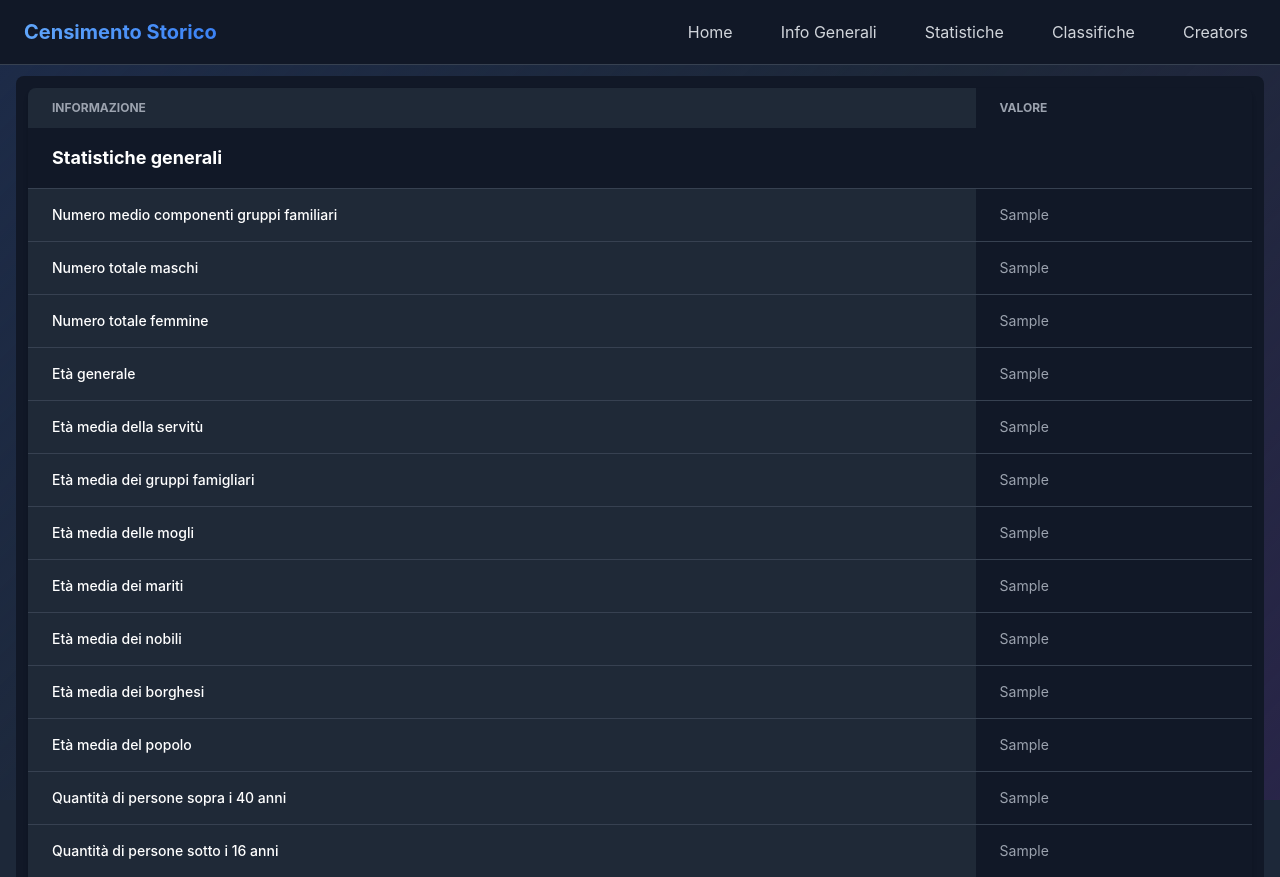
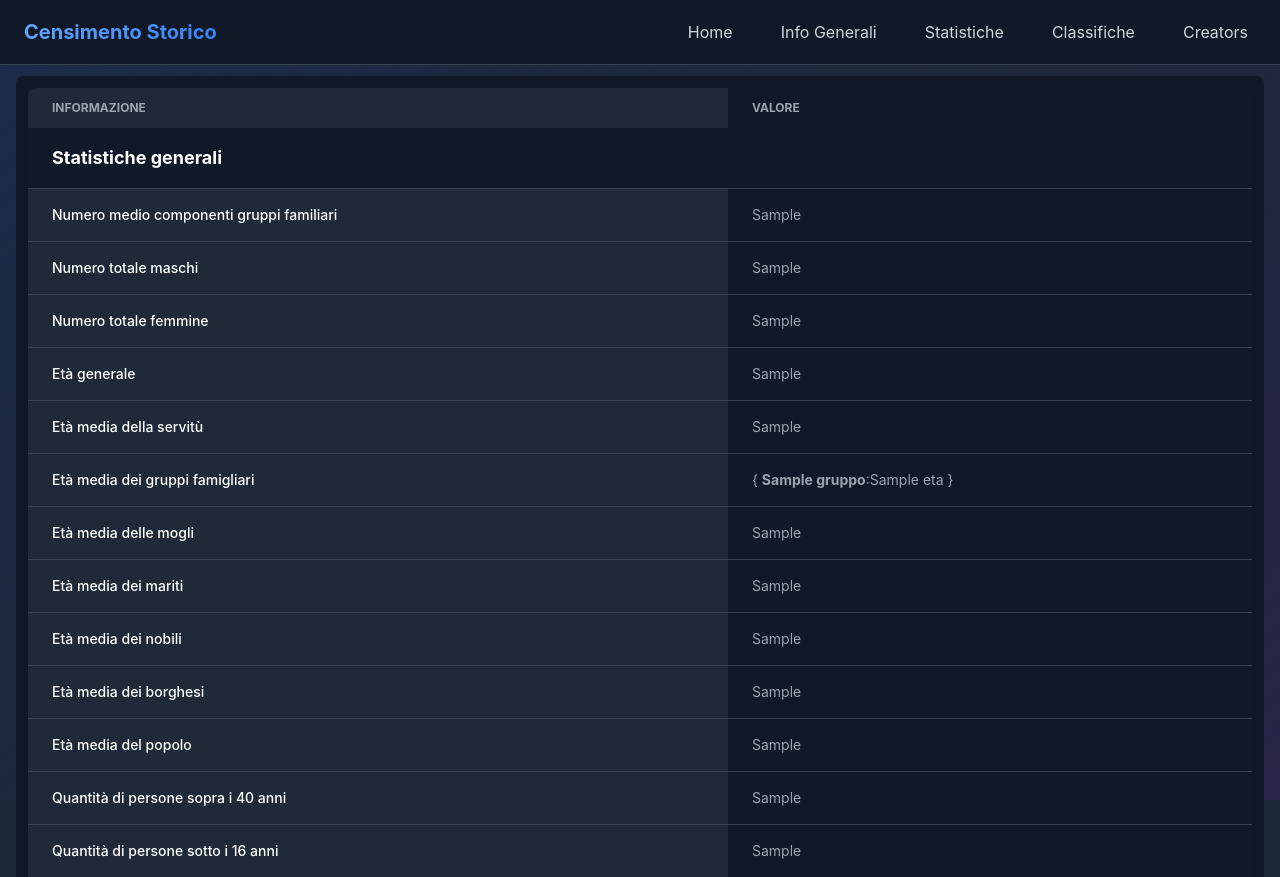
Before and after one commit to BulaCibula03/Censimento-Storico, a Flask app: template app/templates/statistiche.html in a window 1280 px wide. Shown: the top 877 px of the page. Run offline with Flask 3, Linux system fonts and the light colour scheme; the template is opened without the code that fills it: most values are stand-ins (such as "Sample title", 1, 10 or a date in 2020); some libraries are stand-ins or nearby versions.

Commit message:
Update statistiche.html

```diff
--- a/app/templates/statistiche.html
+++ b/app/templates/statistiche.html
@@ -54,7 +54,13 @@
                             <th scope="row" class="px-6 py-4 font-medium text-gray-900 whitespace-nowrap bg-gray-50 dark:text-white dark:bg-gray-800">
                                 Età media dei gruppi famigliari
                             </th>
-                            <td class="px-6 py-4">{{ etaGruppi }}</td>
+                            <td class="px-6 py-4">
+                                {
+                                {% for gruppo, eta in etaGruppi.items() %}
+                                    <span class="gruppo-bold">{{gruppo}}</span>:{{eta}}{% if not loop.last %},{% endif %}
+                                {% endfor %}
+                                }
+                            </td>
                         </tr>
                         <tr class="border-b border-gray-200 dark:border-gray-700">
                             <th scope="row" class="px-6 py-4 font-medium text-gray-900 whitespace-nowrap bg-gray-50 dark:text-white dark:bg-gray-800">
@@ -189,5 +195,9 @@
                 textarea{
                     color:black
                 }
+                .gruppo-bold{
+                    font-weight:bold;
+                    font-size:inherit;
+                }
             </style>
     {% endblock %}
```
